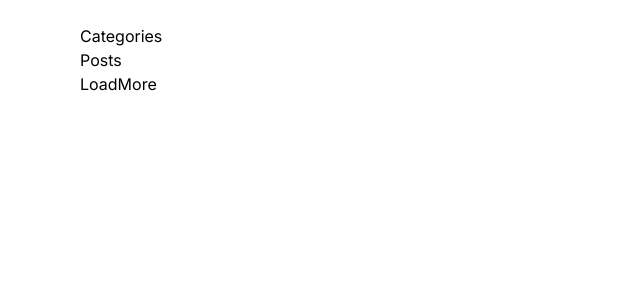
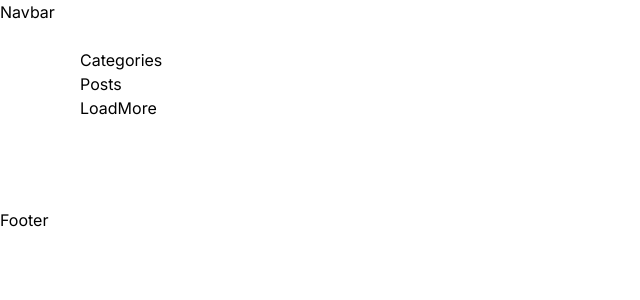
Before and after one commit to Jascha-Biederstedt/flexibble, a Next.js app: page / in a window 1280 px wide. Shown: the top 300 px of the page, without its empty margins (0-640 px from the left). Built offline with nearby package versions, Linux system fonts and the light colour scheme.

Commit message:
Add layout placeholders

```diff
--- a/app/layout.tsx
+++ b/app/layout.tsx
@@ -1,8 +1,6 @@
 import type { Metadata } from 'next';
-import { Inter } from 'next/font/google';
+
 import './globals.css';
-
-const inter = Inter({ subsets: ['latin'] });
 
 export const metadata: Metadata = {
   title: 'Flexibble',
@@ -16,7 +14,11 @@
 }) {
   return (
     <html lang='en'>
-      <body className={inter.className}>{children}</body>
+      <body>
+        Navbar
+        <main>{children}</main>
+        Footer
+      </body>
     </html>
   );
 }
```
